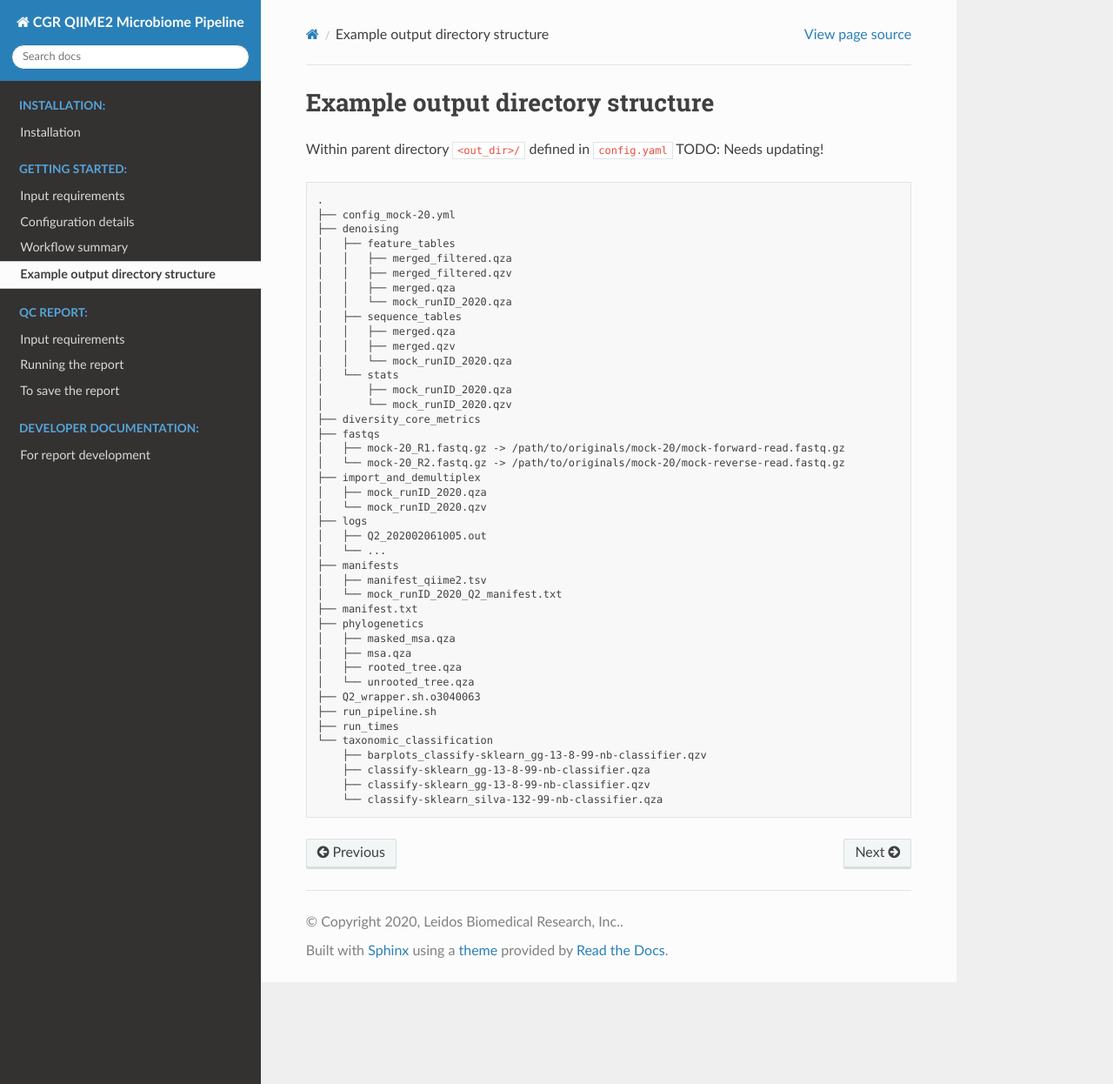
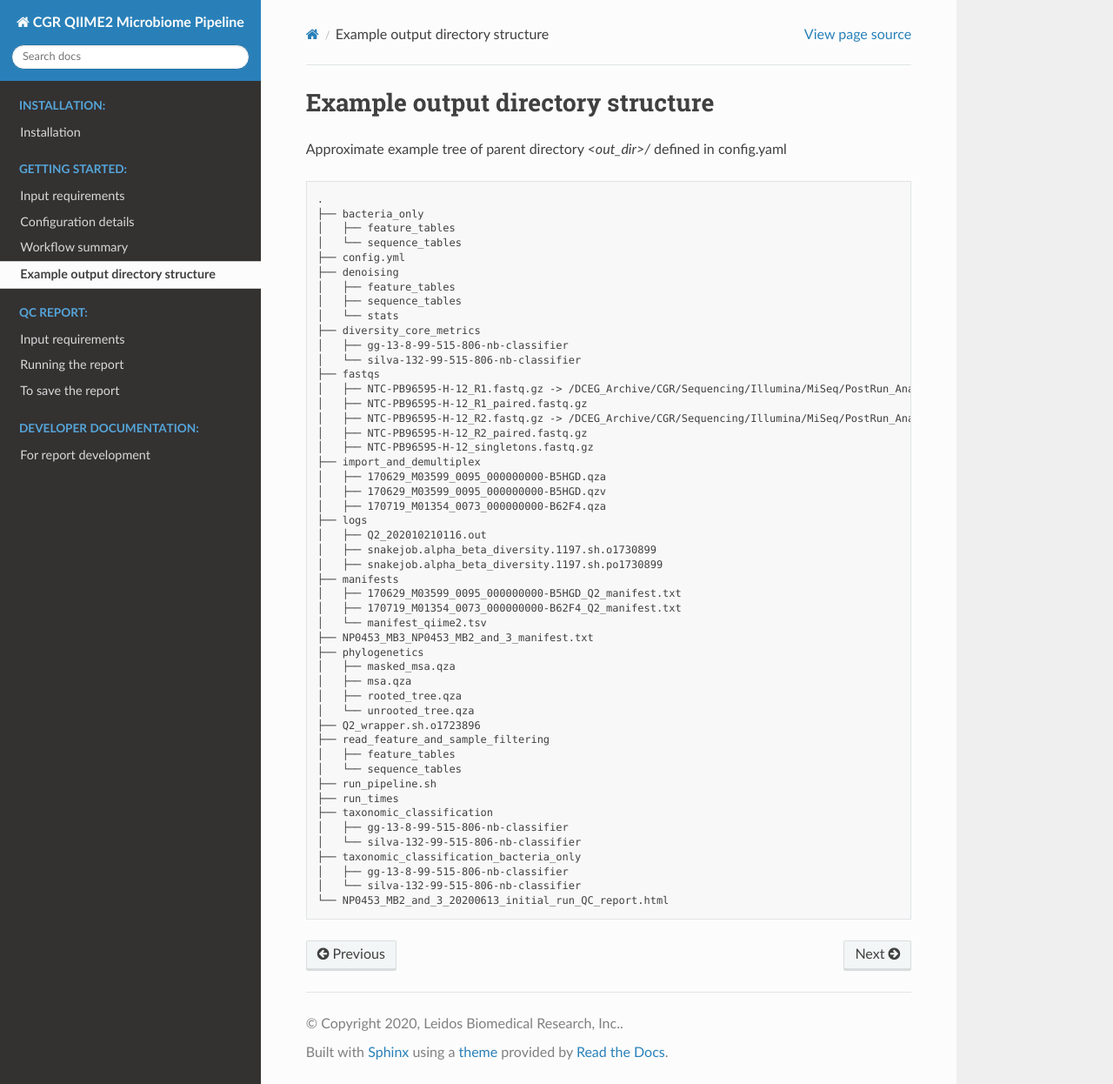
Before and after one commit to NCI-CGR/QIIME_pipeline, a Sphinx documentation site: the page built from docs/getting_started/example_output_structure.rst, in a window 1280 px wide and 1246 px high. Shown: the whole window at 87% size. Built offline with Sphinx 7.4.7 and the Read the Docs theme 2.0.0, drawn with Linux system fonts in a browser that asks for light colours.

Commit message:
minor docs updates

```diff
--- a/docs/getting_started/example_output_structure.rst
+++ b/docs/getting_started/example_output_structure.rst
@@ -1,48 +1,55 @@
 Example output directory structure
 ==================================
 
-Within parent directory ``<out_dir>/`` defined in ``config.yaml``
-TODO: Needs updating!
+Approximate example tree of parent directory `<out_dir>/` defined in config.yaml
 ::
-    .
-    ├── config_mock-20.yml
-    ├── denoising
-    │   ├── feature_tables
-    │   │   ├── merged_filtered.qza
-    │   │   ├── merged_filtered.qzv
-    │   │   ├── merged.qza
-    │   │   └── mock_runID_2020.qza
-    │   ├── sequence_tables
-    │   │   ├── merged.qza
-    │   │   ├── merged.qzv
-    │   │   └── mock_runID_2020.qza
-    │   └── stats
-    │       ├── mock_runID_2020.qza
-    │       └── mock_runID_2020.qzv
-    ├── diversity_core_metrics
-    ├── fastqs
-    │   ├── mock-20_R1.fastq.gz -> /path/to/originals/mock-20/mock-forward-read.fastq.gz
-    │   └── mock-20_R2.fastq.gz -> /path/to/originals/mock-20/mock-reverse-read.fastq.gz
-    ├── import_and_demultiplex
-    │   ├── mock_runID_2020.qza
-    │   └── mock_runID_2020.qzv
-    ├── logs
-    │   ├── Q2_202002061005.out
-    │   └── ...
-    ├── manifests
-    │   ├── manifest_qiime2.tsv
-    │   └── mock_runID_2020_Q2_manifest.txt
-    ├── manifest.txt
-    ├── phylogenetics
-    │   ├── masked_msa.qza
-    │   ├── msa.qza
-    │   ├── rooted_tree.qza
-    │   └── unrooted_tree.qza
-    ├── Q2_wrapper.sh.o3040063
-    ├── run_pipeline.sh
-    ├── run_times
-    └── taxonomic_classification
-        ├── barplots_classify-sklearn_gg-13-8-99-nb-classifier.qzv
-        ├── classify-sklearn_gg-13-8-99-nb-classifier.qza
-        ├── classify-sklearn_gg-13-8-99-nb-classifier.qzv
-        └── classify-sklearn_silva-132-99-nb-classifier.qza
+
+  .
+  ├── bacteria_only
+  │   ├── feature_tables
+  │   └── sequence_tables
+  ├── config.yml
+  ├── denoising
+  │   ├── feature_tables
+  │   ├── sequence_tables
+  │   └── stats
+  ├── diversity_core_metrics
+  │   ├── gg-13-8-99-515-806-nb-classifier
+  │   └── silva-132-99-515-806-nb-classifier
+  ├── fastqs
+  │   ├── NTC-PB96595-H-12_R1.fastq.gz -> /DCEG_Archive/CGR/Sequencing/Illumina/MiSeq/PostRun_Analysis/Data/170629_M03599_0095_000000000-B5HGD/CASAVA/L1/Project_NP0453-MB2/Sample_NTC-PB96595-H-12/NTC-PB96595-H-12_GCTCGAAGATCG_L001_R1_001.fastq.gz
+  │   ├── NTC-PB96595-H-12_R1_paired.fastq.gz
+  │   ├── NTC-PB96595-H-12_R2.fastq.gz -> /DCEG_Archive/CGR/Sequencing/Illumina/MiSeq/PostRun_Analysis/Data/170629_M03599_0095_000000000-B5HGD/CASAVA/L1/Project_NP0453-MB2/Sample_NTC-PB96595-H-12/NTC-PB96595-H-12_GCTCGAAGATCG_L001_R2_001.fastq.gz
+  │   ├── NTC-PB96595-H-12_R2_paired.fastq.gz
+  │   ├── NTC-PB96595-H-12_singletons.fastq.gz
+  ├── import_and_demultiplex
+  │   ├── 170629_M03599_0095_000000000-B5HGD.qza
+  │   ├── 170629_M03599_0095_000000000-B5HGD.qzv
+  │   ├── 170719_M01354_0073_000000000-B62F4.qza
+  ├── logs
+  │   ├── Q2_202010210116.out
+  │   ├── snakejob.alpha_beta_diversity.1197.sh.o1730899
+  │   ├── snakejob.alpha_beta_diversity.1197.sh.po1730899
+  ├── manifests
+  │   ├── 170629_M03599_0095_000000000-B5HGD_Q2_manifest.txt
+  │   ├── 170719_M01354_0073_000000000-B62F4_Q2_manifest.txt
+  │   └── manifest_qiime2.tsv
+  ├── NP0453_MB3_NP0453_MB2_and_3_manifest.txt
+  ├── phylogenetics
+  │   ├── masked_msa.qza
+  │   ├── msa.qza
+  │   ├── rooted_tree.qza
+  │   └── unrooted_tree.qza
+  ├── Q2_wrapper.sh.o1723896
+  ├── read_feature_and_sample_filtering
+  │   ├── feature_tables
+  │   └── sequence_tables
+  ├── run_pipeline.sh
+  ├── run_times
+  ├── taxonomic_classification
+  │   ├── gg-13-8-99-515-806-nb-classifier
+  │   └── silva-132-99-515-806-nb-classifier
+  ├── taxonomic_classification_bacteria_only
+  │   ├── gg-13-8-99-515-806-nb-classifier
+  │   └── silva-132-99-515-806-nb-classifier
+  └── NP0453_MB2_and_3_20200613_initial_run_QC_report.html
--- a/docs/getting_started/input_requirements.rst
+++ b/docs/getting_started/input_requirements.rst
@@ -8,6 +8,7 @@ Input requirements
   * For external (non-CGR-produced data) runs, the following columns are required: ``#SampleID Run-ID  Project-ID  fq1 fq2``
   * For internal runs, the following columns are required: ``#SampleID Run-ID  Project-ID``
   * See the template manifest files in ``config/`` in this repo for examples
+  * Note that including additional information in the manifest file will help to generate a more informative report.  Please see the QC report section below for more details.
 
 **To run the pipeline**
 
--- a/docs/index.rst
+++ b/docs/index.rst
@@ -3,8 +3,8 @@
    You can adapt this file completely to your liking, but it should at least
    contain the root `toctree` directive.
 
-Welcome to CGR QIIME2 Microbiome Pipeline's documentation!
-==========================================================
+CGR QIIME2 Microbiome Pipeline Documentation
+============================================
 
 This is the Cancer Genomics Research Laboratory's (CGR) microbiome analysis pipeline. This pipeline utilizes `QIIME2 <https://qiime2.org/>`_ to classify sequence data, calculate relative abundance, and perform alpha- and beta-diversity analysis.
 
--- a/docs/qc_report/run_report.rst
+++ b/docs/qc_report/run_report.rst
@@ -3,7 +3,7 @@ Running the report
 
 For CGR production runs, after the pipeline completes, generate a QC report using the Jupyter notebook in the ``report/`` directory.
 
-* Open the notebook (see below for details) and change the `proj_dir` variable in section 1.1
+* Open the notebook (see below for details) and change the ``proj_dir`` variable in section 1.1
 * Run the complete notebook
 * Save the report as html with the code hidden (see below for details)
 
```
Also changed, not shown: docs/installation/inst.rst (+12 -8 lines).
